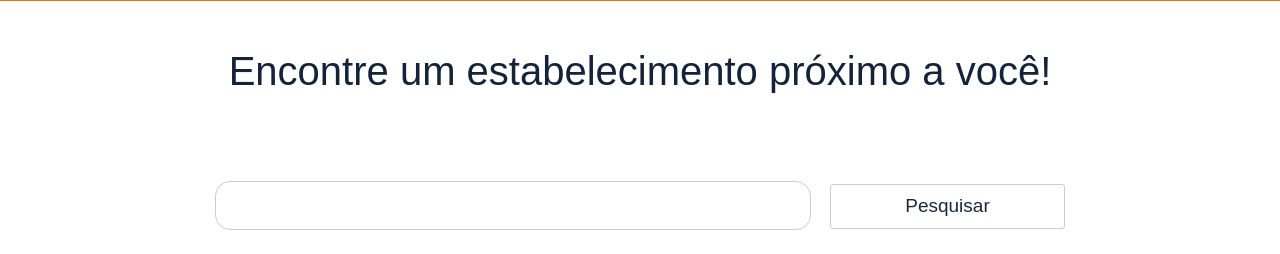
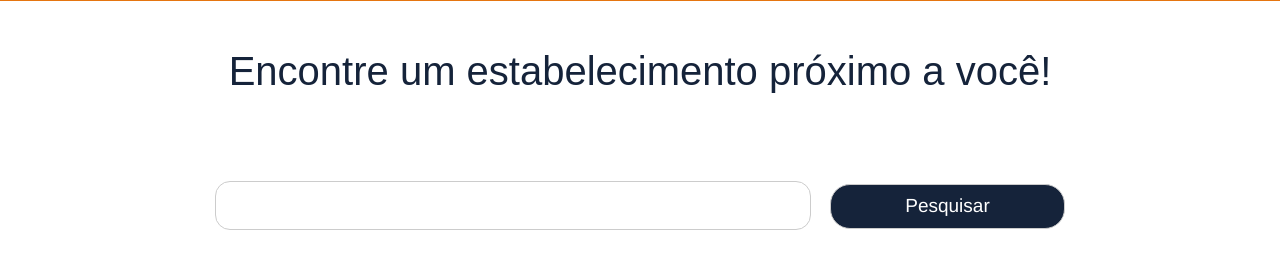
Before and after one commit to eudev-i/pop-soda-drink, a PHP site: page /estabelecimento_proximo.php in a window 1280 px wide. Shown: the part 159-413 px from the top of the page. Run offline with PHP 8.4, Linux system fonts and the light colour scheme.

Commit message:
Finalization of page of shopping facilities nearby

```diff
--- a/css/estabelecimento_proximo.css
+++ b/css/estabelecimento_proximo.css
@@ -32,7 +32,6 @@ a:focus, button:focus, input:focus, textarea:focus, select:focus, option:focus {
 .caixa_input_est_proximo{
     width: 850px;
     height: 55px;
-
     margin: auto;
 }
 
@@ -59,15 +58,15 @@ a:focus, button:focus, input:focus, textarea:focus, select:focus, option:focus {
     border: none;
     margin-left: 15px;
     border: 1px solid #ccc;
-    border-radius: 3px;
+    border-radius: 20px;
+    font-family: Helvetica;
     font-size: 19px;
-    color: #1b273b;
-    background-color: transparent;
+    background-color: #15233a;
+    color: #fff;
 }
-
-.caixa_central_est_proximo input[type="button"]:focus{
-    border: 1px solid #e57510;
-    color: #e57510;
+.caixa_central_est_proximo input[type="button"]:hover{
+    background-color: #1a1d22;
+    cursor: pointer;
 }
 
 #caixa_mapa{
```
